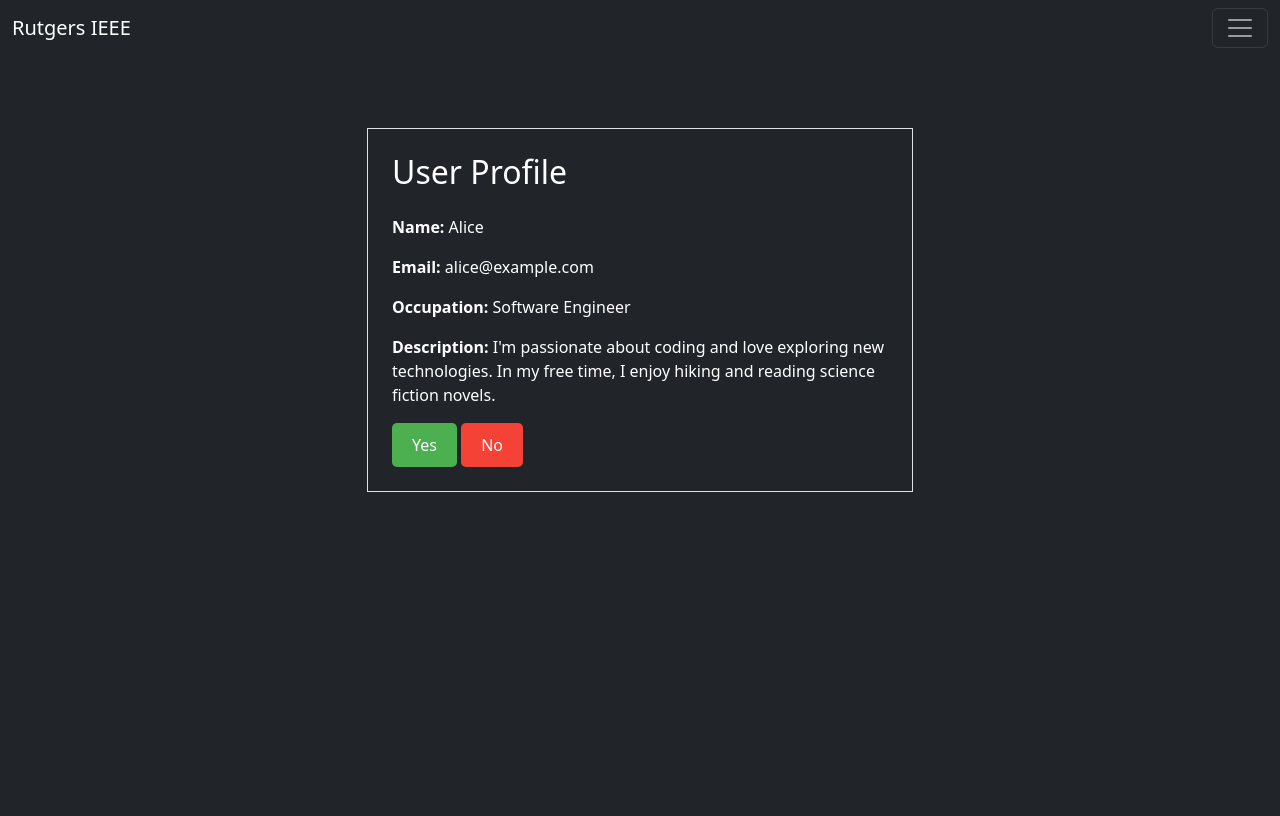
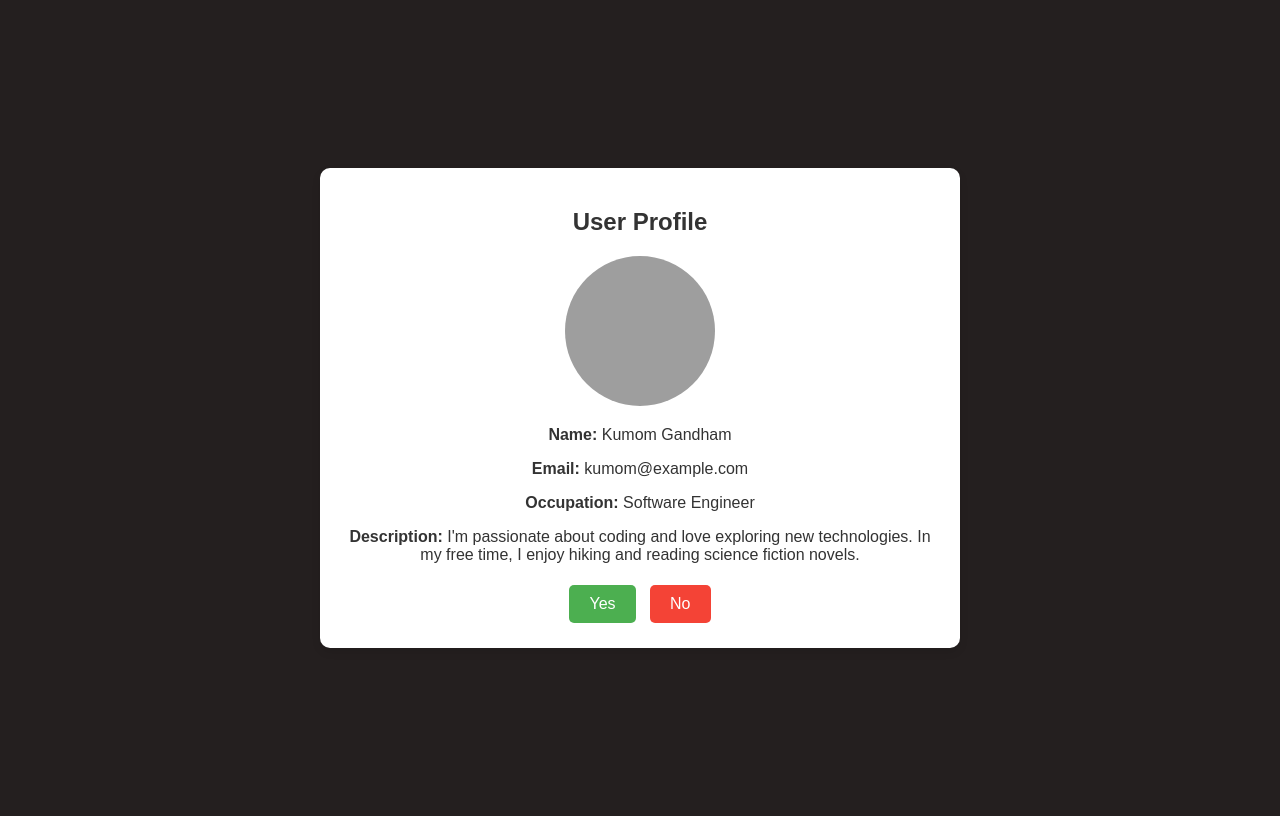
Before and after one commit to pedropa140/RutgersIEEE2024, a Python web app: template flask/templates/matching.html in a window 1280 px wide. Before the commit the page ends 492 px from the top, so only its background shows below. Run offline with Jinja, Linux system fonts and the light colour scheme; the template is opened without the code that fills it, so the values that code supplies are empty; some libraries are stand-ins or nearby versions; grey boxes are pictures that could not be loaded.

Commit message:
meow meow

```diff
--- a/flask/templates/matching.html
+++ b/flask/templates/matching.html
@@ -6,7 +6,48 @@
     <meta name="description" content="Welcome to DRC Hack - Empowering Innovation">
     <link rel="icon" type="image/png" href="/static/images/icon.png">
     <style>
-        /* Style profile buttons */
+        /* Style updates for a cleaner, card-like appearance */
+        body {
+            background-color: rgb(36, 31, 31); /* Lighter background for contrast */
+            color: #333; /* Darker text for readability */
+            font-family: Arial, sans-serif; /* Improved font choice */
+        }
+
+        .profile-container {
+            display: flex;
+            justify-content: center;
+            align-items: center;
+            height: 100vh;
+        }
+
+        .border.rounded-lg.p-4 {
+            background-color: white; /* Card background */
+            box-shadow: 0 4px 8px rgba(0,0,0,0.1); /* Card shadow for depth */
+            width: 100%; /* Adjust width as necessary */
+            max-width: 600px; /* Maximum width */
+            margin: auto; /* Center card */
+            padding: 20px; /* Padding for content */
+            text-align: center; /* Center content */
+            border-radius: 10px; /* Rounded corners */
+        }
+
+        .profile-img {
+            margin: 20px auto; /* Center image */
+            width: 150px;
+            height: 150px;
+            border-radius: 50%;
+            overflow: hidden;
+            display: flex;
+            justify-content: center;
+            align-items: center;
+        }
+
+        .profile-img img {
+            width: 100%;
+            height: 100%;
+            object-fit: cover;
+        }
+
         .match-buttons button {
             padding: 10px 20px;
             font-size: 16px;
@@ -14,52 +55,39 @@
             border: none;
             cursor: pointer;
             transition: background-color 0.3s ease;
-        }
-
-        .match-buttons button:hover {
-            background-color: #ddd;
+            margin: 5px; /* Space between buttons */
         }
 
         #yes-button {
-            background-color: #4CAF50; /* Green */
+            background-color: #4CAF50;
             color: white;
         }
 
         #no-button {
-            background-color: #f44336; /* Red */
+            background-color: #f44336;
             color: white;
         }
 
-        /* Center the container */
-        .profile-container {
-            display: flex;
-            justify-content: center;
-            align-items: center;
-            height: 100vh;
+        /* Hover effect for buttons */
+        .match-buttons button:hover {
+            background-color: #ddd;
+            color: #333; /* Change text color for contrast */
         }
 
-        /* Remove black background */
-        body {
-            background-color: transparent;
-        }
-
-        /* Style the purple outline */
-        .rounded-lg {
-            border: 2px solid purple;
-        }
     </style>
     <title>DRC Hack - Matchmaking</title>
 </head>
-<body class="bg-dark text-white">
+<body>
     <header>
-        {% include 'navbar-auth.html' %}
+        <!-- Navigation placeholder -->
     </header>
 
-    <div class="container py-5">
-        <div class="row justify-content-center">
-            <div class="col-md-6">
+    <div class="profile-container">
         <div class="border rounded-lg p-4">
             <h2 class="mb-4">User Profile</h2>
+            <div class="profile-img">
+                <img src="path/to/image.jpg" alt="Profile Image">
+            </div>
             <div class="profile-info">
                 <p><strong>Name:</strong> <span id="name"></span></p>
                 <p><strong>Email:</strong> <span id="email"></span></p>
@@ -72,34 +100,33 @@
             </div>
         </div>
     </div>
-        </div>
-    </div>
 
     <script src="https://code.jquery.com/jquery-3.5.1.slim.min.js"></script>
     <script src="https://cdn.jsdelivr.net/npm/@popperjs/core@2.5.4/dist/umd/popper.min.js"></script>
+    <!-- JavaScript logic unchanged -->
     <script>
         var example_profiles = [
             {
-                "name": "Alice",
-                "email": "alice@example.com",
+                "name": "Kumom Gandham",
+                "email": "kumom@example.com",
                 "occupation": "Software Engineer",
                 "description": "I'm passionate about coding and love exploring new technologies. In my free time, I enjoy hiking and reading science fiction novels."
             },
             {
-                "name": "Mary",
+                "name": "Petra Pajarillo",
                 "email": "mary@example.com",
                 "occupation": "Data Scientist",
                 "description": "I'm a data enthusiast who enjoys diving into datasets to uncover insights. Outside of work, I'm an avid runner and enjoy cooking international cuisines."
             },
             {
-                "name": "Sophia",
-                "email": "sophia@example.com",
+                "name": "Fraction Ranjan",
+                "email": "fraction@example.com",
                 "occupation": "Web Developer",
                 "description": "I'm a web developer with a keen interest in user interface design. I spend my free time experimenting with new frontend frameworks and creating personal projects."
             },
             {
-                "name": "Emma",
-                "email": "emma@example.com",
+                "name": "Eliana DB",
+                "email": "eliana@example.com",
                 "occupation": "Machine Learning Engineer",
                 "description": "I'm passionate about artificial intelligence and its applications. I enjoy working on challenging ML projects and staying updated with the latest research."
             }
```
Lines whose indentation alone changed are shown as unchanged.
